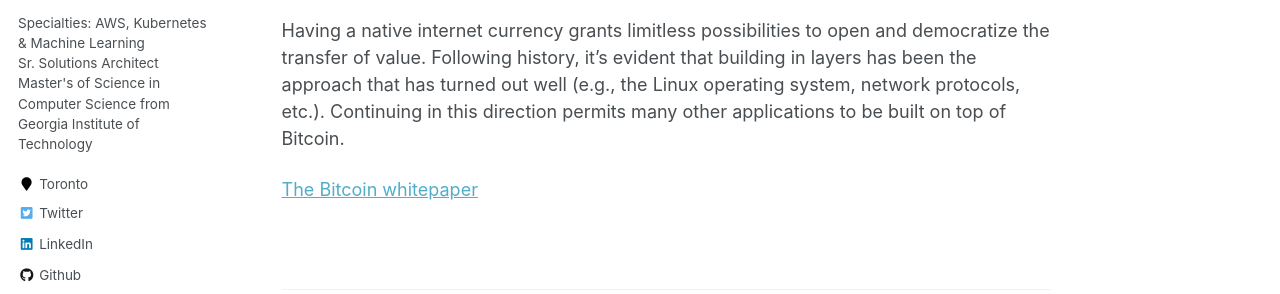
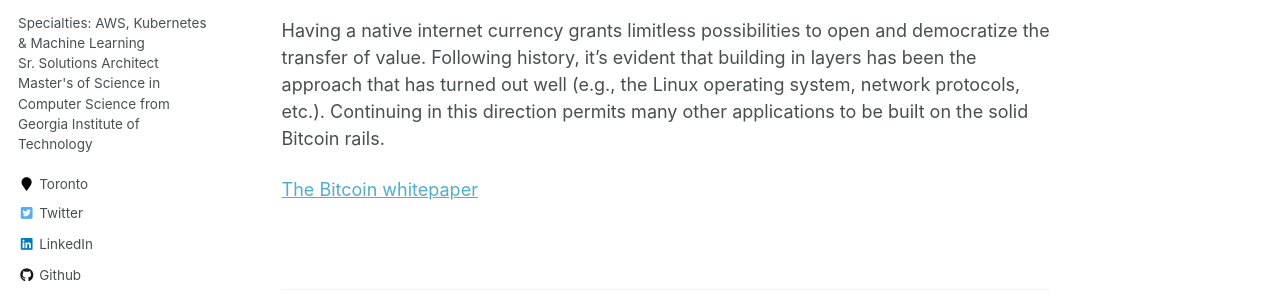
Before and after one commit to horaceheaven/horaceheaven.github.io, a Jekyll site: the page built from _publications/thoughts-on-bitcoin.md, in a window 1280 px wide and 900 px high, scrolled down 744 px. Shown: the part 240-534 px from the top of the window. Built offline with Jekyll 4.4.1, drawn with Linux system fonts in a browser that asks for light colours.

Commit message:
Update site

```diff
--- a/_publications/thoughts-on-bitcoin.md
+++ b/_publications/thoughts-on-bitcoin.md
@@ -14,7 +14,7 @@ Bitcoin solves the problem of digital scarcity. Analogous to the physical world
 
 So Bitcoin is the first known digital scarce commodity, now what? As Bitcoin continues to gain adoption, its essential engineers and cryptographers continue to enhance the foundations of the protocol. Satoshi has endowed the world with a base layer monetary protocol for peer to peer transactions and final settlement. Similar to TCP/IP or the OSI layer, there are opportunities to build other layers on top of Bitcoin. Popular of which is the lightning networks. Lightning facilitates instant transactions where the baselayer may take minutes. Following Lightning, there are numerous applications at higher layers of the protocol (e.g., streaming micropayments directly to creators of podcasts, music & videos - eliminating intermediaries, staking payment to limit spam on the internet, etc.).
 
-Having a native internet currency grants limitless possibilities to open and democratize the transfer of value. Following history, it's evident that building in layers has been the approach that has turned out well (e.g., the Linux operating system, network protocols, etc.). Continuing in this direction permits many other applications to be built on top of Bitcoin.
+Having a native internet currency grants limitless possibilities to open and democratize the transfer of value. Following history, it's evident that building in layers has been the approach that has turned out well (e.g., the Linux operating system, network protocols, etc.). Continuing in this direction permits many other applications to be built on the solid Bitcoin rails.
 
 
 [The Bitcoin whitepaper](https://bitcoin.org/bitcoin.pdf)
```
